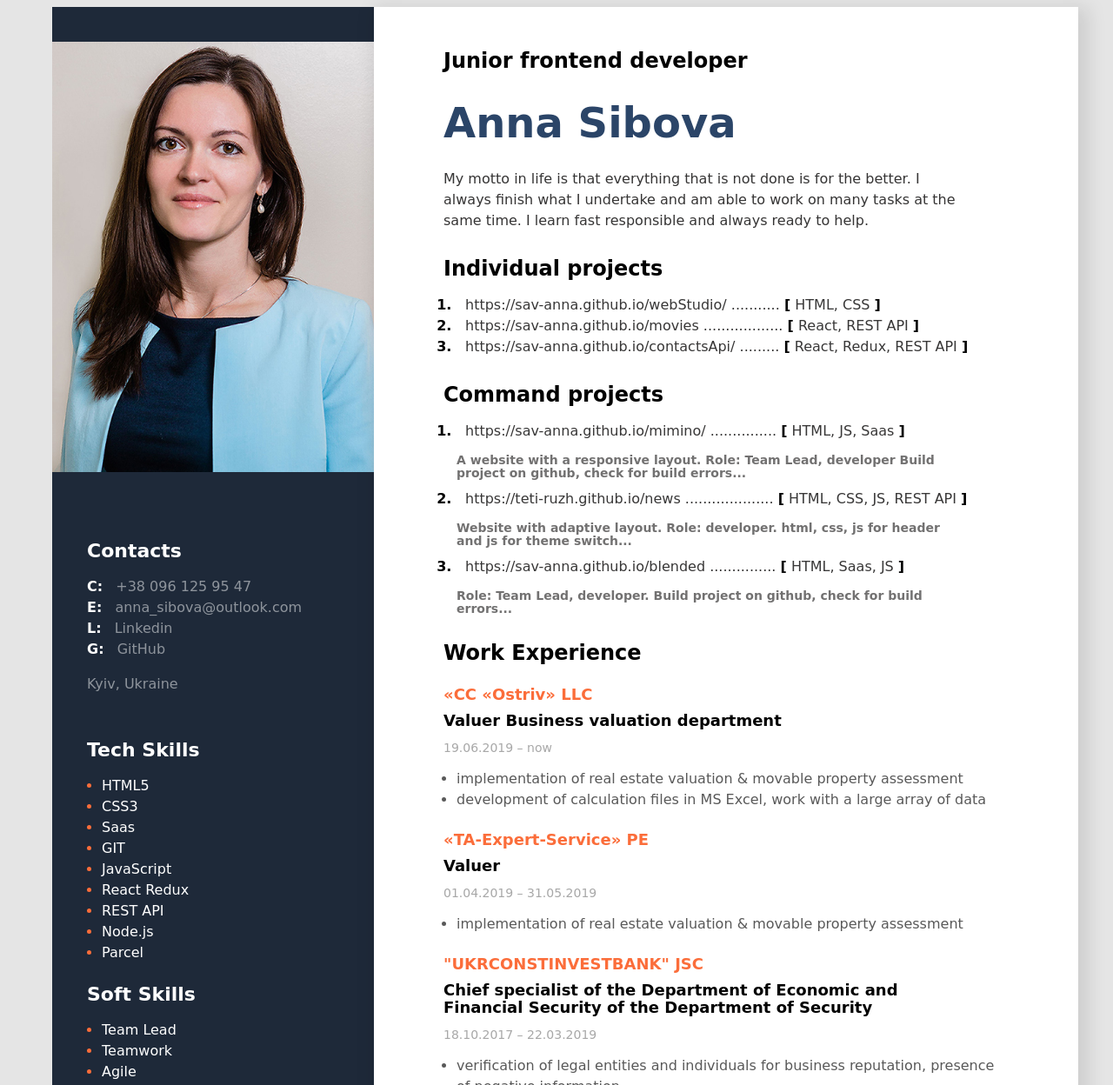
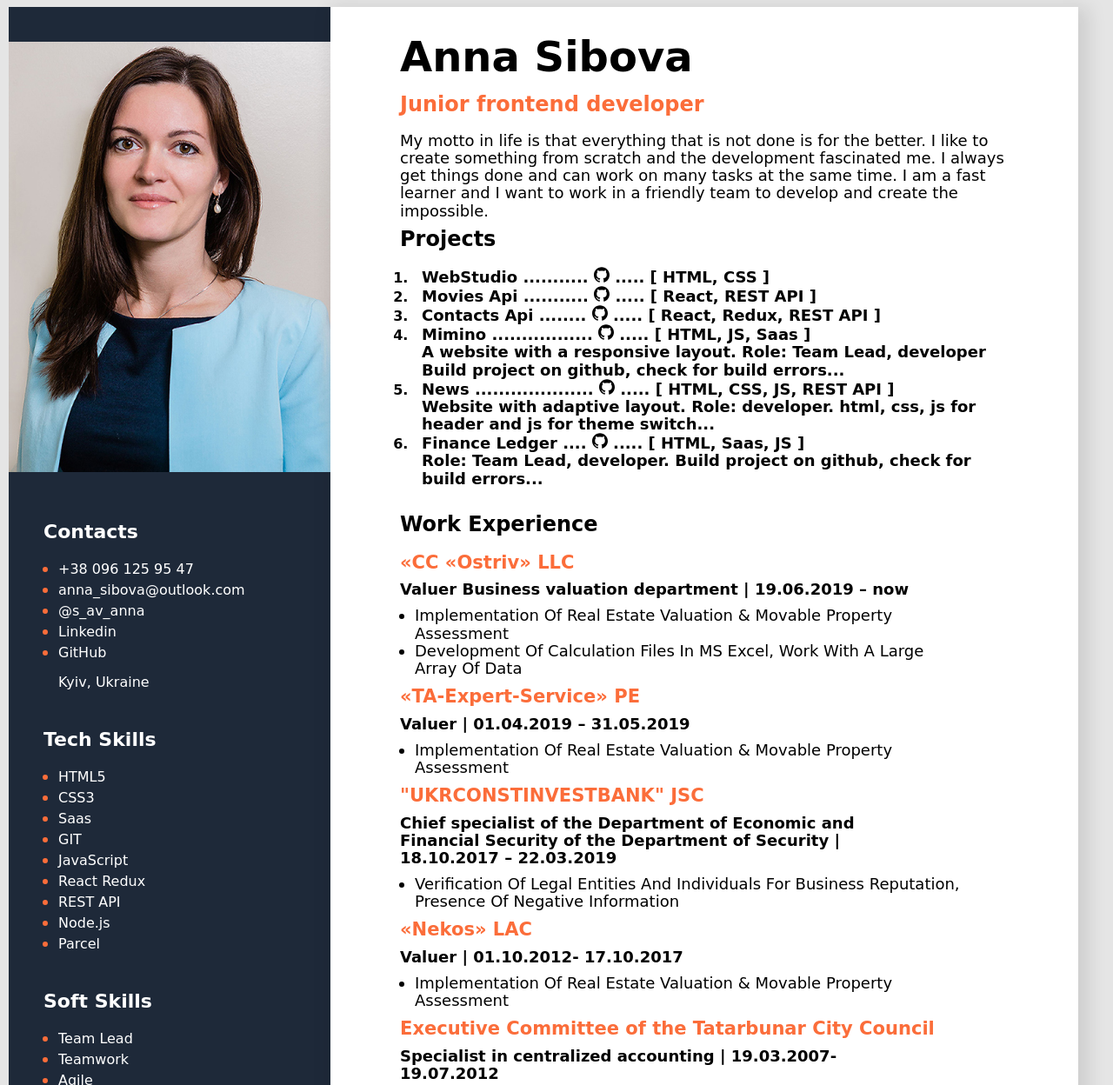
Before and after one commit to sav-anna/Resume, a plain HTML site: page index.html in a window 1280 px wide. Shown: the top 1248 px of the page at 87% size. Drawn offline with Linux system fonts and the light colour scheme; a web font is replaced by a local one.

Commit message:
after verification

```diff
--- a/index.html
+++ b/index.html
@@ -19,105 +19,159 @@
       <div class="main-content">
         <!--about user-->
         <div class="about">
-          <h2 class="about-position">Junior frontend developer</h2>
           <h1 class="about-name">Anna Sibova</h1>
-          <p class="about-description">
+          <h2 class="title about-position">Junior frontend developer</h2>
+          <p class="about about-description">
             My motto in life is that everything that is not done is for the
-            better. I always finish what I undertake and am able to work on many
-            tasks at the same time. I learn fast responsible and always ready to
-            help.
+            better. I like to create something from scratch and the development
+            fascinated me. I always get things done and can work on many tasks
+            at the same time. I am a fast learner and I want to work in a
+            friendly team to develop and create the impossible.
           </p>
         </div>
-        <!--Individual Projects-->
+        <!--Projects-->
         <div class="projects">
-          <h3 class="title">Individual projects</h3>
+          <h2 class="title">Projects</h2>
           <ol class="projects-list">
             <li class="projects-item">
-              <span class="progect">
+              <div class="progect">
                 <a
                   href="https://sav-anna.github.io/webStudio/"
                   class="progect-link"
-                  >https://sav-anna.github.io/webStudio/</a
+                  target="_blank"
+                  rel="noreferrer noopener nofollow"
+                  >WebStudio</a
                 >
-                ...........
-                <span class="project-bracket">[</span> HTML, CSS
-                <span class="project-bracket">]</span>
-              </span>
+                ...........<a
+                  href="https://github.com/sav-anna/webStudio"
+                  aria-label="github"
+                  target="_blank"
+                  rel="noreferrer noopener nofollow">
+                  <svg width="18" height="18">
+                    <use href="./img/svg.svg#icon-github"></use>
+                  </svg>
+                </a>
+                ..... [ HTML, CSS ]
+              </div>
             </li>
             <li class="projects-item">
-              <span class="progect">
+              <div class="progect">
                 <a
                   href="https://sav-anna.github.io/goit-react-hw-05-movies/"
                   class="progect-link"
-                  >https://sav-anna.github.io/movies</a
+                  target="_blank"
+                  rel="noreferrer noopener nofollow"
+                  >Movies Api</a
                 >
-                ..................
-                <span class="project-bracket">[</span> React, REST API
-                <span class="project-bracket">]</span>
-              </span>
+                ...........
+                <a
+                  href="https://github.com/sav-anna/goit-react-hw-05-movies"
+                  aria-label="github"
+                  target="_blank"
+                  rel="noreferrer noopener nofollow">
+                  <svg width="18" height="18">
+                    <use href="./img/svg.svg#icon-github"></use>
+                  </svg>
+                </a>
+                ..... [ React, REST API ]
+              </div>
             </li>
             <li class="projects-item">
-              <span class="progect">
+              <div class="progect">
                 <a
                   href="https://sav-anna.github.io/goit-react-hw-08-v2-phonebook/"
                   class="progect-link"
-                  >https://sav-anna.github.io/contactsApi/</a
-                >
-                .........
-                <span class="project-bracket">[</span> React, Redux, REST API
-                <span class="project-bracket">]</span>
-              </span>
+                  target="_blank"
+                  rel="noreferrer noopener nofollow"
+                  >Contacts Api
+                </a>
+                ........
+                <a
+                  href="https://github.com/sav-anna/goit-react-hw-08-v2-phonebook"
+                  aria-label="github"
+                  target="_blank"
+                  rel="noreferrer noopener nofollow">
+                  <svg width="18" height="18">
+                    <use href="./img/svg.svg#icon-github"></use>
+                  </svg>
+                </a>
+                ..... [ React, Redux, REST API ]
+              </div>
             </li>
-          </ol>
-        </div>
-        <!--Command Projects-->
-        <div class="projects">
-          <h3 class="title">Command projects</h3>
-          <ol class="projects-list">
             <li class="projects-item">
-              <span class="progect">
+              <div class="progect">
                 <a
                   href="https://sav-anna.github.io/team-project-mimino/"
                   class="progect-link"
-                  >https://sav-anna.github.io/mimino/</a
+                  target="_blank"
+                  rel="noreferrer noopener nofollow"
+                  >Mimino</a
                 >
-                ...............
-                <span class="project-bracket">[</span> HTML, JS, Saas
-                <span class="project-bracket">]</span>
-              </span>
-              <p class="project-about">
+                .................
+                <a
+                  href="https://github.com/sav-anna/team-project-mimino"
+                  aria-label="github"
+                  target="_blank"
+                  rel="noreferrer noopener nofollow">
+                  <svg width="18" height="18">
+                    <use href="./img/svg.svg#icon-github"></use>
+                  </svg>
+                </a>
+                ..... [ HTML, JS, Saas ]
+              </div>
+              <p class="about-project">
                 A website with a responsive layout. Role: Team Lead, developer
                 Build project on github, check for build errors...
               </p>
             </li>
             <li class="projects-item">
-              <span class="progect">
+              <div class="progect">
                 <a
                   href="https://teti-ruzh.github.io/news-js-team-project/"
                   class="progect-link"
-                  >https://teti-ruzh.github.io/news</a
+                  target="_blank"
+                  rel="noreferrer noopener nofollow"
+                  >News</a
                 >
                 ....................
-                <span class="project-bracket">[</span> HTML, CSS, JS, REST API
-                <span class="project-bracket">]</span>
-              </span>
-              <p class="project-about">
+                <a
+                  href="https://github.com/teti-ruzh/news-js-team-project"
+                  aria-label="github"
+                  target="_blank"
+                  rel="noreferrer noopener nofollow">
+                  <svg width="18" height="18">
+                    <use href="./img/svg.svg#icon-github"></use>
+                  </svg>
+                </a>
+                ..... [ HTML, CSS, JS, REST API ]
+              </div>
+              <p class="about-project">
                 Website with adaptive layout. Role: developer. html, css, js for
                 header and js for theme switch...
               </p>
             </li>
             <li class="projects-item">
-              <span class="progect">
+              <div class="progect">
                 <a
                   href="https://sav-anna.github.io/blended-parcel/"
                   class="progect-link"
-                  >https://sav-anna.github.io/blended</a
+                  target="_blank"
+                  rel="noreferrer noopener nofollow"
+                  >Finance Ledger</a
                 >
-                ...............
-                <span class="project-bracket">[</span> HTML, Saas, JS
-                <span class="project-bracket">]</span>
-              </span>
-              <p class="project-about">
+                ....
+                <a
+                  href="https://github.com/sav-anna/blended-parcel"
+                  aria-label="github"
+                  target="_blank"
+                  rel="noreferrer noopener nofollow">
+                  <svg width="18" height="18">
+                    <use href="./img/svg.svg#icon-github"></use>
+                  </svg>
+                </a>
+                ..... [ HTML, Saas, JS ]
+              </div>
+              <p class="about-project">
                 Role: Team Lead, developer. Build project on github, check for
                 build errors...
               </p>
@@ -127,12 +181,13 @@
 
         <!--Work-->
         <div class="work">
-          <h3 class="title">Work Experience</h3>
+          <h2 class="title">Work Experience</h2>
           <!--Company 1-->
           <div>
-            <h4 class="organization">«CC «Ostriv» LLC</h4>
-            <h5 class="work-position">Valuer Business valuation department</h5>
-            <p class="period">19.06.2019 – now</p>
+            <h3 class="organization">«CC «Ostriv» LLC</h3>
+            <h4 class="work-position">
+              Valuer Business valuation department | 19.06.2019 – now
+            </h4>
             <ul class="work-list">
               <li class="work-list-item">
                 implementation of real estate valuation & movable property
@@ -147,9 +202,8 @@
           </div>
           <!--Company 2-->
           <div>
-            <h4 class="organization">«TA-Expert-Service» PE</h4>
-            <h5 class="work-position">Valuer</h5>
-            <p class="period">01.04.2019 – 31.05.2019</p>
+            <h3 class="organization">«TA-Expert-Service» PE</h3>
+            <h4 class="work-position">Valuer | 01.04.2019 – 31.05.2019</h4>
             <ul class="work-list">
               <li class="work-list-item">
                 implementation of real estate valuation & movable property
@@ -159,12 +213,12 @@
           </div>
           <!--Company 3-->
           <div>
-            <h4 class="organization">"UKRCONSTINVESTBANK" JSC</h4>
-            <h5 class="work-position">
+            <h3 class="organization">"UKRCONSTINVESTBANK" JSC</h3>
+            <h4 class="work-position">
               Chief specialist of the Department of Economic and Financial
-              Security of the Department of Security
-            </h5>
-            <p class="period">18.10.2017 – 22.03.2019</p>
+              Security of the Department of Security | 18.10.2017 – 22.03.2019
+            </h4>
+
             <ul class="work-list">
               <li class="work-list-item">
                 verification of legal entities and individuals for business
@@ -174,9 +228,8 @@
           </div>
           <!--Company 4-->
           <div>
-            <h4 class="organization">«Nekos» LAC</h4>
-            <h5 class="work-position">Valuer</h5>
-            <p class="period">01.10.2012- 17.10.2017</p>
+            <h3 class="organization">«Nekos» LAC</h3>
+            <h4 class="work-position">Valuer | 01.10.2012- 17.10.2017</h4>
             <ul class="work-list">
               <li class="work-list-item">
                 implementation of real estate valuation & movable property
@@ -186,22 +239,24 @@
           </div>
           <!--Company 5-->
           <div>
-            <h4 class="organization">
+            <h3 class="organization">
               Executive Committee of the Tatarbunar City Council
+            </h3>
+            <h4 class="work-position">
+              Specialist in centralized accounting | 19.03.2007- 19.07.2012
             </h4>
-            <h5 class="work-position">Specialist in centralized accounting</h5>
-            <p class="period">19.03.2007- 19.07.2012</p>
             <ul class="work-list">
               <li class="work-list-item">conducting payment transactions</li>
             </ul>
           </div>
           <!--Company 6-->
           <div>
-            <h4 class="organization">«Nekos-Rielty» LLC</h4>
-            <h5 class="work-position">
-              Valuer in the department of expert valuation
-            </h5>
-            <p class="period">01.12.2004- 16.03.2007</p>
+            <h3 class="organization">«Nekos-Rielty» LLC</h3>
+            <h4 class="work-position">
+              Valuer in the department of expert valuation | 01.12.2004-
+              16.03.2007
+            </h4>
+
             <ul class="work-list">
               <li class="work-list-item">compilation of evaluation reports</li>
             </ul>
@@ -212,25 +267,24 @@
           <h3 class="title">Education</h3>
           <ol class="projects-list">
             <li class="projects-item">
-              <h4 class="education-name">Kyiv Real Estate College</h4>
+              <h4 class="education-name">IT School GoIT | 2022-2023</h4>
+              <h5 class="specialty">Fullstack Developer</h5>
+            </li>
+            <li class="projects-item">
+              <h4 class="education-name">
+                Kyiv University of Market Relations | 2004 - 2009
+              </h4>
+              <h5 class="specialty">Faculty - Finance</h5>
+              <h5 class="specialty">Specialty: financier</h5>
+            </li>
+            <li class="projects-item">
+              <h4 class="education-name">
+                Kyiv Real Estate College | 2001 - 2004
+              </h4>
               <h5 class="specialty">Faculty - Exchange activity</h5>
               <h5 class="specialty">
                 Specialty: economist, real estate agent -valuer
               </h5>
-              <p class="education-period">2001 - 2004</p>
-            </li>
-            <li class="projects-item">
-              <h4 class="education-name">
-                Kyiv University of Market Relations
-              </h4>
-              <h5 class="specialty">Faculty - Finance</h5>
-              <h5 class="specialty">Specialty: financier</h5>
-              <p class="education-period">2004 - 2009</p>
-            </li>
-            <li class="projects-item">
-              <h4 class="education-name">IT School GoIT</h4>
-              <h5 class="specialty">Fullstack Developer</h5>
-              <p class="period">2022-2023</p>
             </li>
           </ol>
         </div>
@@ -240,23 +294,29 @@
       <aside class="sidebar">
         <img src="img/photo.jpg" alt="user photo" class="photo" />
         <!--Contacts-->
-        <div class="contacts">
+        <div class="sidebar-container">
           <h3 class="sidebar-title">Contacts</h3>
-          <ul class="contacts-list">
-            <li>
-              <span class="contact-type">C:</span>
+          <ul class="sidebar-list">
+            <li class="sidebar-item">
               <a href="tel:+380961259547" class="contact-link"
                 >+38 096 125 95 47</a
               >
             </li>
-            <li>
-              <span class="contact-type">E:</span>
+            <li class="sidebar-item">
               <a href="mailto:anna_sibova@ukr.net" class="contact-link"
                 >anna_sibova@outlook.com</a
               >
             </li>
-            <li>
-              <span class="contact-type">L:</span>
+            <li class="sidebar-item">
+              <a
+                href="https://t.me/s_av_anna"
+                class="contact-link"
+                target="_blank"
+                rel="noreferrer noopener nofollow"
+                >@s_av_anna</a
+              >
+            </li>
+            <li class="sidebar-item">
               <a
                 href="https://www.linkedin.com/in/anna-sibova-482328270/"
                 class="contact-link"
@@ -265,8 +325,7 @@
                 >Linkedin</a
               >
             </li>
-            <li>
-              <span class="contact-type">G:</span>
+            <li class="sidebar-item">
               <a
                 href="https://github.com/sav-anna"
                 class="contact-link"
@@ -275,80 +334,80 @@
                 GitHub</a
               >
             </li>
-            <li>
+            <li class="sidebar-location">
               <p class="contact-link">Kyiv, Ukraine</p>
             </li>
           </ul>
         </div>
         <!--Tech skills-->
-        <div class="skills">
+        <div class="sidebar-container">
           <h3 class="sidebar-title">Tech Skills</h3>
-          <ul class="skills-list">
-            <li class="skills-item">
+          <ul class="sidebar-list">
+            <li class="sidebar-item">
               <span class="skills-text">HTML5</span>
             </li>
-            <li class="skills-item">
+            <li class="sidebar-item">
               <span class="skills-text">CSS3</span>
             </li>
-            <li class="skills-item">
+            <li class="sidebar-item">
               <span class="skills-text">Saas</span>
             </li>
-            <li class="skills-item">
+            <li class="sidebar-item">
               <span class="skills-text">GIT</span>
             </li>
-            <li class="skills-item">
+            <li class="sidebar-item">
               <span class="skills-text">JavaScript</span>
             </li>
-            <li class="skills-item">
+            <li class="sidebar-item">
               <span class="skills-text">React Redux</span>
             </li>
-            <li class="skills-item">
+            <li class="sidebar-item">
               <span class="skills-text">REST API</span>
             </li>
-            <li class="skills-item">
+            <li class="sidebar-item">
               <span class="skills-text">Node.js</span>
             </li>
-            <li class="skills-item">
+            <li class="sidebar-item">
               <span class="skills-text">Parcel</span>
             </li>
           </ul>
         </div>
         <!--Soft Skills-->
-        <div class="skills">
+        <div class="sidebar-container">
           <h3 class="sidebar-title">Soft Skills</h3>
-          <ul class="skills-list">
-            <li class="skills-item">
+          <ul class="sidebar-list">
+            <li class="sidebar-item">
               <span class="skills-text">Team Lead</span>
             </li>
-            <li class="skills-item">
+            <li class="sidebar-item">
               <span class="skills-text">Teamwork</span>
             </li>
-            <li class="skills-item">
+            <li class="sidebar-item">
               <span class="skills-text">Agile</span>
             </li>
-            <li class="skills-item">
+            <li class="sidebar-item">
               <span class="skills-text">Communicative</span>
             </li>
 
-            <li class="skills-item">
+            <li class="sidebar-item">
               <span class="skills-text">Responsive</span>
             </li>
-            <li class="skills-item">
+            <li class="sidebar-item">
               <span class="skills-text">Attentive</span>
             </li>
           </ul>
         </div>
         <!-- Languages -->
-        <div class="skills">
+        <div class="sidebar-container">
           <h3 class="sidebar-title">Languages</h3>
-          <ul class="skills-list">
-            <li class="skills-item">
+          <ul class="sidebar-list">
+            <li class="sidebar-item">
               <span class="skills-text">Ukrainian - native</span>
             </li>
-            <li class="skills-item">
+            <li class="sidebar-item">
               <span class="skills-text">Russian - native</span>
             </li>
-            <li class="skills-item">
+            <li class="sidebar-item">
               <span class="skills-text">English - pre-intermediate</span>
             </li>
           </ul>
--- a/styles/styles.css
+++ b/styles/styles.css
@@ -1,9 +1,18 @@
 body {
   font-family: "Averia Sans Libre", cursive;
   background-color: #e5e5e5;
+  color: #000000;
+  font-size: 18px;
+  line-height: 1.12;
 }
 a {
   text-decoration: none;
+}
+p,
+h1,
+h2,
+h3 {
+  margin: 0;
 }
 /* main styles */
 .main {
@@ -18,45 +27,42 @@ a {
   padding: 30px 80px;
 }
 /* about stules */
-.about {
-  margin-bottom: 30px;
-}
 .about-position {
-  font-style: normal;
-  font-weight: 700;
-  font-size: 24px;
-  line-height: 24px;
-  color: black;
-  margin-bottom: 10px;
+  color: #fb6d3a;
 }
 .about-name {
   font-style: normal;
   font-weight: 700;
   font-size: 48px;
   line-height: 55px;
-  color: #2b4568;
-  margin-bottom: 25px;
+
+  margin-bottom: 15px;
+}
+
+.about {
+  font-size: 18px;
+  line-height: 1.12;
+  width: 700px;
+  margin-bottom: 10px;
 }
 .about-description {
-  font-style: normal;
-  font-weight: 400;
-  font-size: 16px;
-  line-height: 24px;
-  color: #363535;
-  width: 600px;
+  display: block;
 }
+.about-project {
+  margin-left: 10px;
 
+  font-size: 18px;
+  line-height: 1.12;
+}
 .projects {
   margin-bottom: 30px;
 }
 /* progect styles */
 .title {
-  font-style: normal;
   font-weight: 700;
   font-size: 24px;
-  line-height: 27px;
-  color: #000000;
-  margin-bottom: 10px;
+  line-height: 24px;
+  margin-bottom: 20px;
 }
 .projects-list {
   padding: 0;
@@ -67,112 +73,70 @@ a {
   font-weight: 700;
   font-size: 16px;
   line-height: 24px;
-  color: #000000;
 }
 .progect,
 .progect-link {
-  font-style: normal;
-  font-weight: 400;
-  font-size: 16px;
-  line-height: 24px;
-  color: #383737;
+  font-size: 18px;
+  line-height: 1.12;
+  color: #000000;
+  font-weight: 700;
 }
 .progect-link {
   margin-left: 10px;
 }
-.project-bracket {
-  font-style: normal;
-  font-weight: 700;
-  font-size: 16px;
-  line-height: 24px;
-  color: #000000;
-}
-.project-about {
-  width: 580px;
-  font-style: normal;
-  font-size: 14px;
-  line-height: 15px;
-  color: #727171;
-  margin-bottom: 10px;
-}
+
 /* work styles */
 .work {
   width: 650px;
 }
 .work-position {
   width: 600px;
-  font-style: normal;
   font-weight: 700;
-  font-size: 18px;
-  line-height: 20px;
-  color: #000000;
+
   margin-bottom: 10px;
   margin-top: 0;
 }
 .organization {
-  font-style: normal;
   font-weight: 700;
-  font-size: 18px;
-  line-height: 20px;
   color: #fb6d3a;
-  margin-bottom: 10px;
+  margin: 10px 0;
 }
-.period {
-  font-style: normal;
-  font-weight: 400;
+
+.line {
   font-size: 14px;
   line-height: 15px;
-  color: #a8a8a8;
-  margin-bottom: 10px;
-}
-.line {
-  font-style: normal;
-  font-weight: 400;
-  font-size: 14px;
-  line-height: 15px;
-  color: #000000;
 }
 .work-list {
   padding: 0;
-  margin-left: 15px;
+  margin: 0;
 }
 .work-list-item {
-  font-style: normal;
-  font-weight: 400;
-  font-size: 16px;
-  line-height: 24px;
-  color: #595959;
+  margin-left: 17px;
+  text-transform: capitalize;
 }
 /* Education styles */
 .education {
-  margin-top: 43px;
+  margin-top: 20px;
   width: 650px;
 }
 .education-name {
-  font-style: normal;
   font-weight: 700;
-  font-size: 18px;
-  line-height: 20px;
   color: #fb6d3a;
   margin-top: 12px;
   margin-bottom: 11px;
+  font-size: 18px;
+  line-height: 1.12;
 }
 .specialty {
   font-style: normal;
   font-weight: 700;
-  font-size: 16px;
-  line-height: 17px;
-  color: #000000;
+  font-size: 18px;
+  line-height: 1.12;
+
   margin-top: 0;
   margin-bottom: 12px;
 }
-.education-period {
-  font-style: normal;
-  font-weight: 400;
-  font-size: 14px;
-  line-height: 15px;
-  color: #a8a8a8;
-}
+
 .education-list {
   padding: 0;
   margin-left: 15px;
@@ -181,9 +145,6 @@ a {
   font-family: "Montserrat";
   font-style: normal;
   font-weight: 700;
-  font-size: 16px;
-  line-height: 17px;
-  color: #000000;
 }
 
 /* sidebar styles */
@@ -192,23 +153,21 @@ a {
   padding-top: 40px;
   width: 370px;
 }
-
+.sidebar-container {
+  margin-left: 40px;
+  margin-bottom: 40px;
+}
+.sidebar-item {
+  color: #fb6d3a;
+}
 .photo {
   width: 370px;
   margin-bottom: 51px;
 }
-.contacts,
-.skills,
-.skills {
-  margin-left: 40px;
-}
 
-.contacts {
-  margin-bottom: 50px;
-}
-.contacts-list {
-  list-style: none;
+.sidebar-list {
   padding: 0;
+  margin-left: 17px;
 }
 .sidebar-title {
   color: #ffffff;
@@ -218,34 +177,20 @@ a {
   line-height: 27px;
   margin-bottom: 10px;
 }
-.contact-type {
-  font-style: normal;
-  font-weight: 700;
-  font-size: 16px;
-  line-height: 24px;
-  color: #ffffff;
-  margin-right: 10px;
+.sidebar-location {
+  list-style: none;
+  margin-top: 10px;
 }
 .contact-link {
-  font-style: normal;
-  font-weight: 400;
-  font-size: 16px;
-  line-height: 24px;
-  color: #8e949c;
-}
-
-.skills-list {
-  padding: 0;
-  margin-left: 17px;
-}
-
-.skills-item {
-  color: #fb6d3a;
-}
-.skills-text {
-  font-style: normal;
-  font-weight: 400;
+  display: inline-block;
   font-size: 16px;
   line-height: 24px;
   color: #ffffff;
 }
+
+.skills-text {
+  font-style: normal;
+  font-size: 16px;
+  line-height: 24px;
+  color: #ffffff;
+}
```
